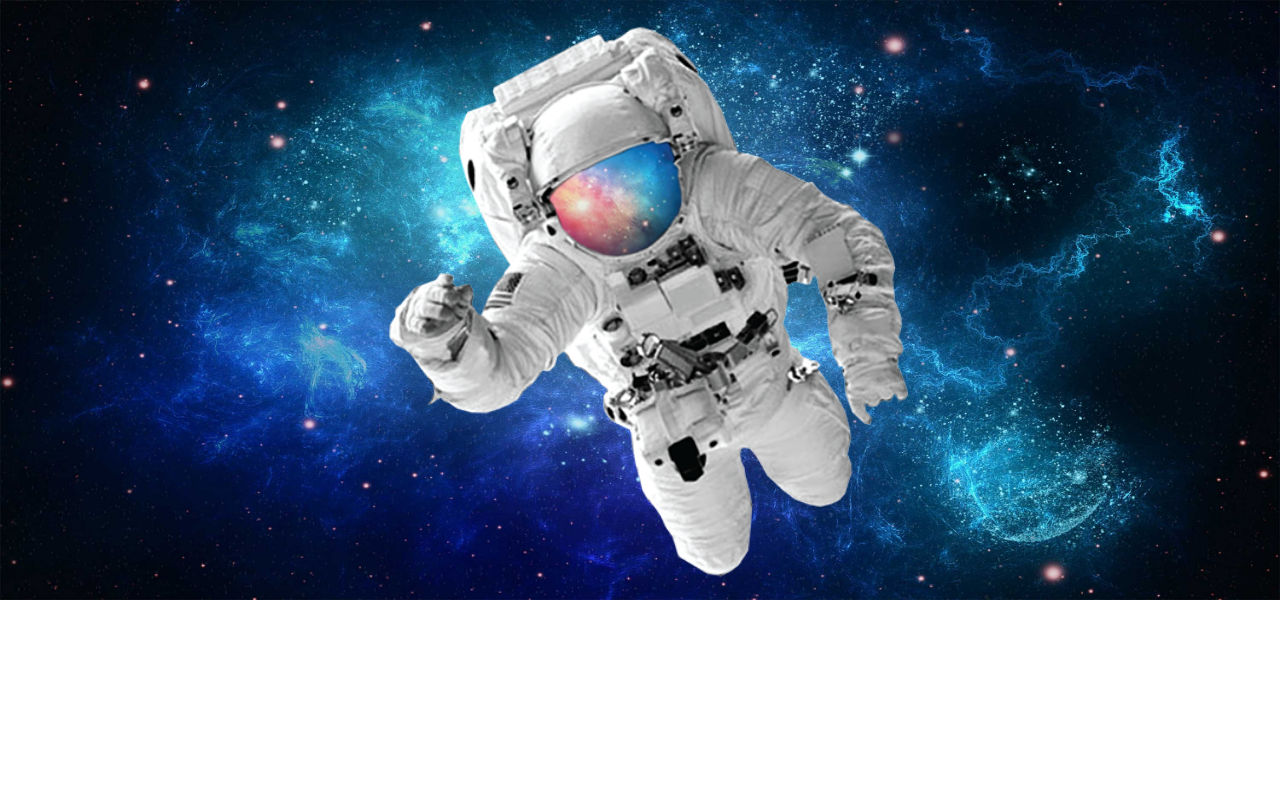
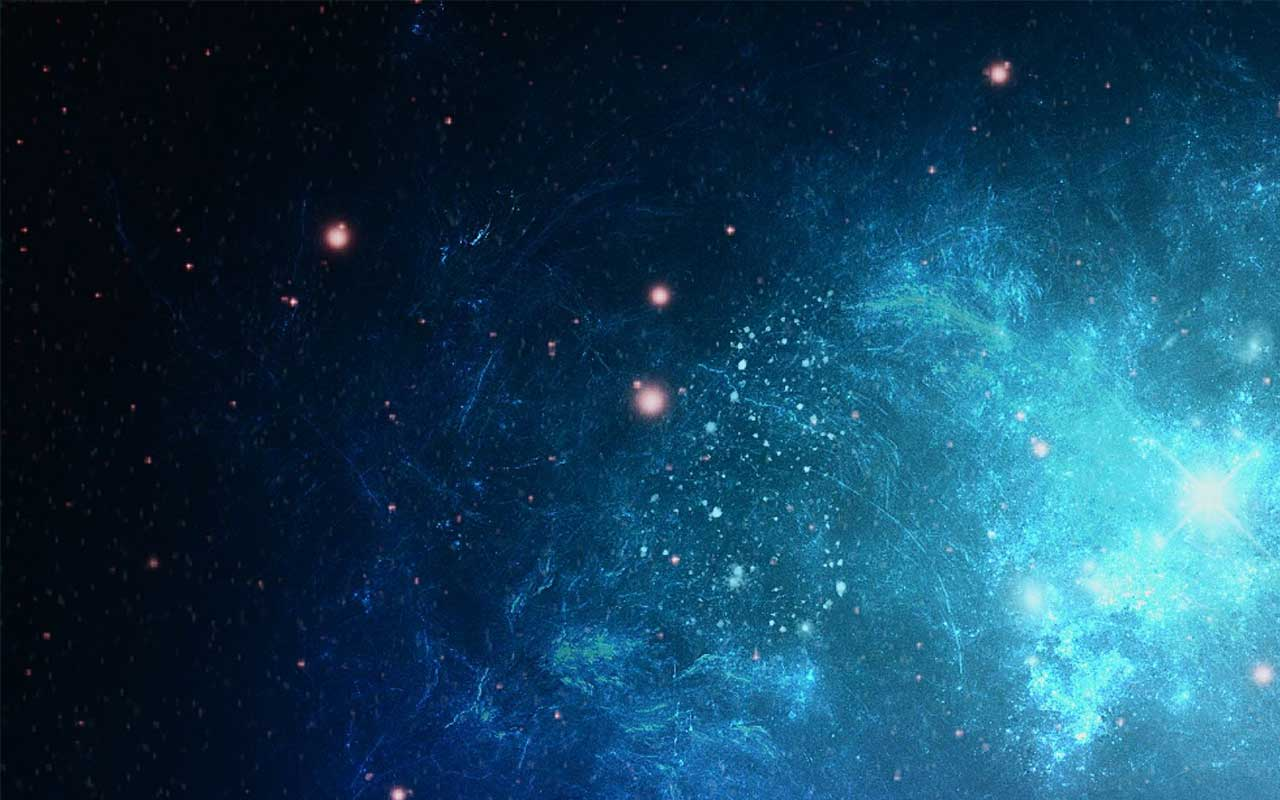
Before and after one commit to Charlesson-MP/html-css, a plain HTML site: page desafios/d011/index.html in a window 1280 px wide. Drawn offline with Linux system fonts and the light colour scheme.

Commit message:
Corrigindo desafio 11

```diff
--- a/desafios/d011/index.html
+++ b/desafios/d011/index.html
@@ -7,11 +7,6 @@
     <title>Espaço</title>
 </head>
 <body>
-    <div class="fundo">
-        <img src="imagens/espaco.jpg" alt="">
-    </div>
-    <div class="frente">
-        <img src="imagens/astronauta.png" alt="">
-    </div>
+
 </body>
 </html>
--- a/desafios/d011/styles/style.css
+++ b/desafios/d011/styles/style.css
@@ -2,19 +2,5 @@
 
 body {
     margin: 0px;
+    background-image: url('../imagens/espaco.jpg');
 }
-
-img {
-    width: 100%;
-    height: 600px;
-}
-
-div.fundo {
-    position: relative;
-}
-
-div.frente {
-    position: absolute;
-    top: 0px;
-    left: 350px;
-}
```
